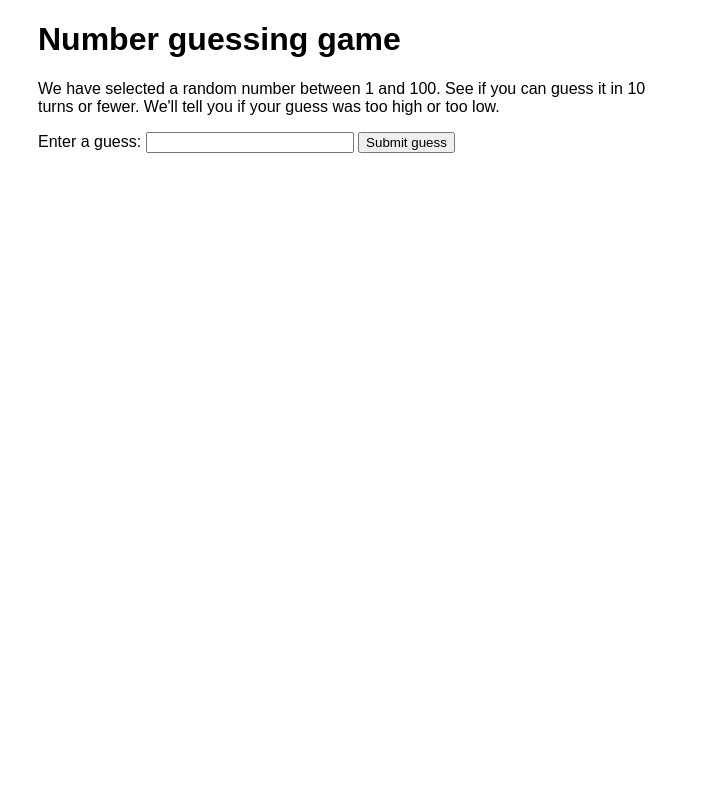
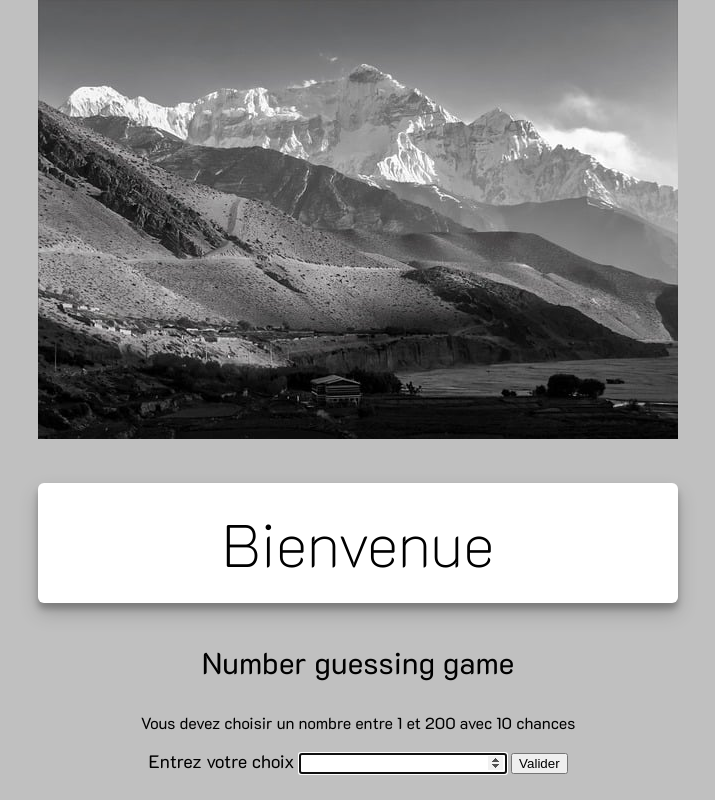
Before and after one commit to Florentin-Fallon/Number-Guessing, a plain HTML site: page index.html in a window 1280 px wide. Shown: the whole page, without its empty margins (282-997 px from the left). Drawn offline with Linux system fonts and the light colour scheme.

Commit message:
modified css number guess

```diff
--- a/index.html
+++ b/index.html
@@ -1,52 +1,64 @@
 <!DOCTYPE html>
-<html lang="en-us">
-  <head>
-    <meta charset="utf-8">
+<html>
+<head>
+  <meta charset="utf-8">
+  <link rel="stylesheet" href="style.css">
+  <title>Number guessing game</title>
+</head>
 
-    <title>Number guessing game</title>
+<body>
+<div class="home">
+  <div class="home-containt">
+    <div class="picture">
+      <img src="images/mountain-7775867_640.jpg">
+    </div>
+    <h1 class="title">Bienvenue</h1>
+    <h3 class="subtitle">Number guessing game</h3>
+  </div>
+  <div class="game-desc">
+    <p>Vous devez choisir un nombre entre 1 et 200 avec 10 chances</p>
+  </div>
+  <div class="form">
+    <label for="guessField">Entrez votre choix </label>
+    <input type="number" min="1" max="200" required id="guessField" class="guessField">
+    <input type="submit" value="Valider" class="guessSubmit">
+  </div>
 
-    <style>
-      html {
-        font-family: sans-serif;
-      }
+  <div class="resultParas">
+    <p class="guesses"></p>
+    <p class="lastResult"></p>
+    <p class="lowOrHi"></p>
+  </div>
+</div>
 
-      body {
-        width: 50%;
-        max-width: 800px;
-        min-width: 480px;
-        margin: 0 auto;
-      }
 
-      .form input[type="number"] {
-        width: 200px;
-      }
 
-      .lastResult {
-        color: white;
-        padding: 3px;
-      }
-    </style>
-  </head>
 
-  <body>
-    <h1>Number guessing game</h1>
 
-    <p>We have selected a random number between 1 and 100. See if you can guess it in 10 turns or fewer. We'll tell you if your guess was too high or too low.</p>
 
-    <div class="form">
-      <label for="guessField">Enter a guess: </label>
-      <input type="number" min="1" max="100" required id="guessField" class="guessField">
-      <input type="submit" value="Submit guess" class="guessSubmit">
-    </div>
 
-    <div class="resultParas">
-      <p class="guesses"></p>
-      <p class="lastResult"></p>
-      <p class="lowOrHi"></p>
-    </div>
+
+
+
+
+
+
+
+
+
+
+
+
+
+
+
+
+
+
+
 
     <script>
-      let randomNumber = Math.floor(Math.random() *100) + 1;
+      let randomNumber = Math.floor(Math.random() *200) + 1;
 
       let guesses = document.querySelector('.guesses');
       let lastResult = document.querySelector('.lastResult');
@@ -57,26 +69,26 @@
 
       let guessCount = 1;
       let resetButton;
-      // Your JavaScript goes here
+      guessField.focus();
 
       function checkGuess(){
         let userGuess = Number(guessField.value);
         if (guessCount === 1) {
-          guesses.textContent = 'Propositions précédentes&nbsp;: ';
+          guesses.textContent = 'Vos propositions précédentes : ';
         }
         guesses.textContent += userGuess + ' ';
 
         if (userGuess === randomNumber) {
           lastResult.textContent = 'Bravo, vous avez trouvé le nombre !';
-          lastResult.style.backgroundColor = 'green';
+          lastResult.style.color = 'green';
           lowOrHi.textContent = '';
           setGameOver();
         } else if (guessCount === 10) {
-          lastResult.textContent = '!!! PERDU&nbsp;!!!';
+          lastResult.textContent = 'Vous avez perdu !';
           setGameOver();
         } else {
-          lastResult.textContent = 'Faux&nbsp;!';
-          lastResult.style.backgroundColor = 'red';
+          lastResult.textContent = 'Faux !';
+          lastResult.style.color = 'red';
           if (userGuess < randomNumber) {
             lowOrHi.textContent = 'Le nombre saisi est trop petit !';
           } else if (userGuess > randomNumber) {
@@ -113,9 +125,7 @@
         guessField.value = '';
         guessField.focus();
 
-        lastResult.style.backgroundColor = 'white';
-
-        randomNumber = Math.floor(Math.random() * 100) + 1;
+        randomNumber = Math.floor(Math.random() * 200) + 1;
       }
     </script>
   </body>
--- /dev/null
+++ b/style.css
@@ -0,0 +1,58 @@
+@import url('https://fonts.googleapis.com/css2?family=K2D:ital,wght@0,100;0,300;0,400;0,500;0,600;0,700;0,800;1,100;1,200;1,300;1,400;1,500;1,600;1,700;1,800&display=swap');
+
+
+
+html {
+    font-family: 'K2D', sans-serif;
+}
+
+body {
+    width: 50%;
+    max-width: 800px;
+    min-width: 480px;
+    margin: 0 auto;
+    background-color: silver;
+}
+.home {
+    text-align: center;
+}
+.home-containt {
+
+}
+.title {
+    font-size: 60px;
+    font-weight: 200;
+    border: 1px solid transparent;
+    background-color: white;
+    box-shadow: rgba(0, 0, 0, 0.19) 0px 10px 20px, rgba(0, 0, 0, 0.23) 0px 6px 6px;
+    padding: 20px;
+    border-radius: 6px;
+}
+.subtitle {
+    font-size: 30px;
+    font-weight: 400;
+}
+.game-desc {
+
+}
+.form {
+
+}
+.form input[type="number"] {
+    width: 200px;
+}
+.form label {
+    font-size: 18px;
+}
+.resultParas {
+
+}
+.guesses {
+
+}
+.lastResult {
+    font-size: 20px;
+}
+.lowOrHi {
+
+}
```
Also changed, not shown: images/mountain-7775867_640.jpg (added), 1 other file.
